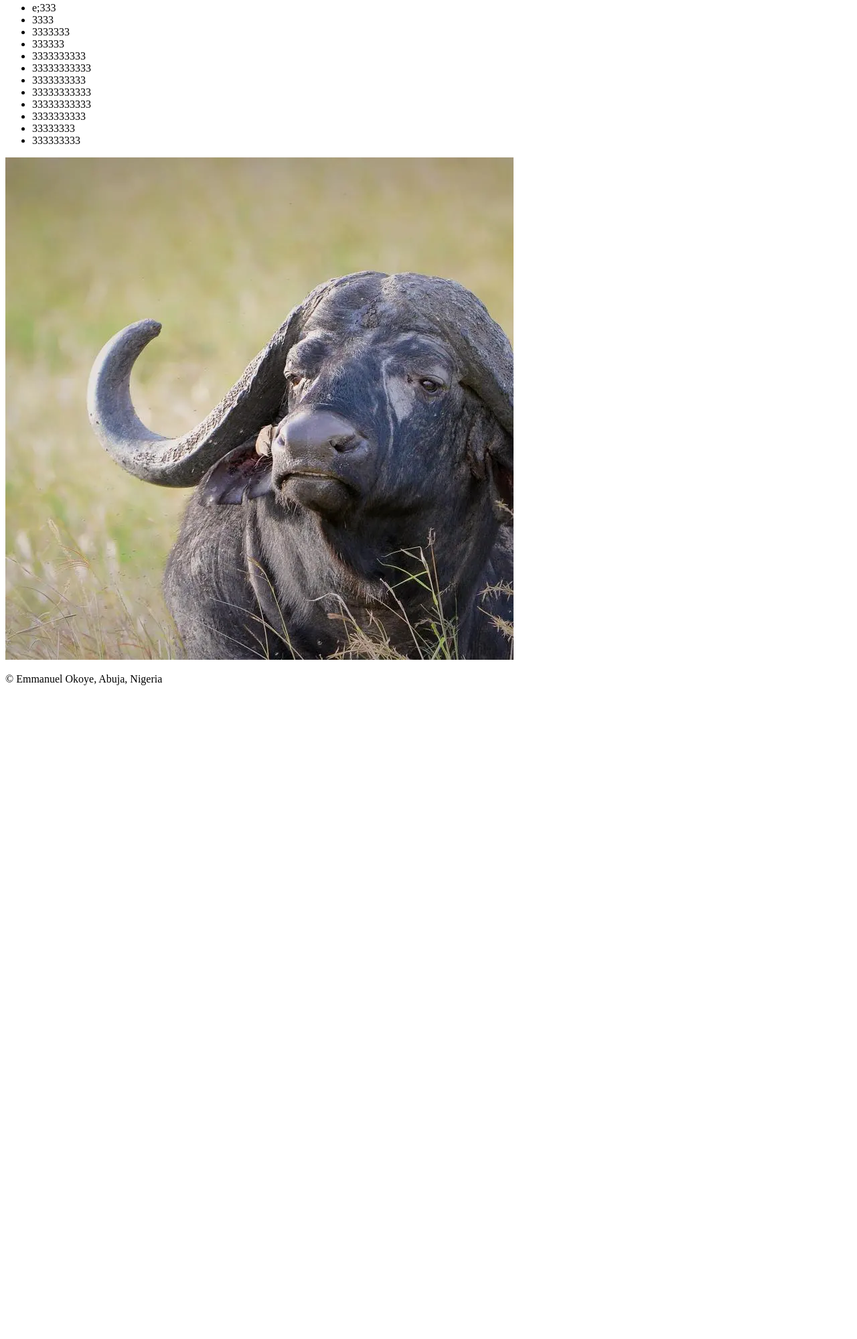
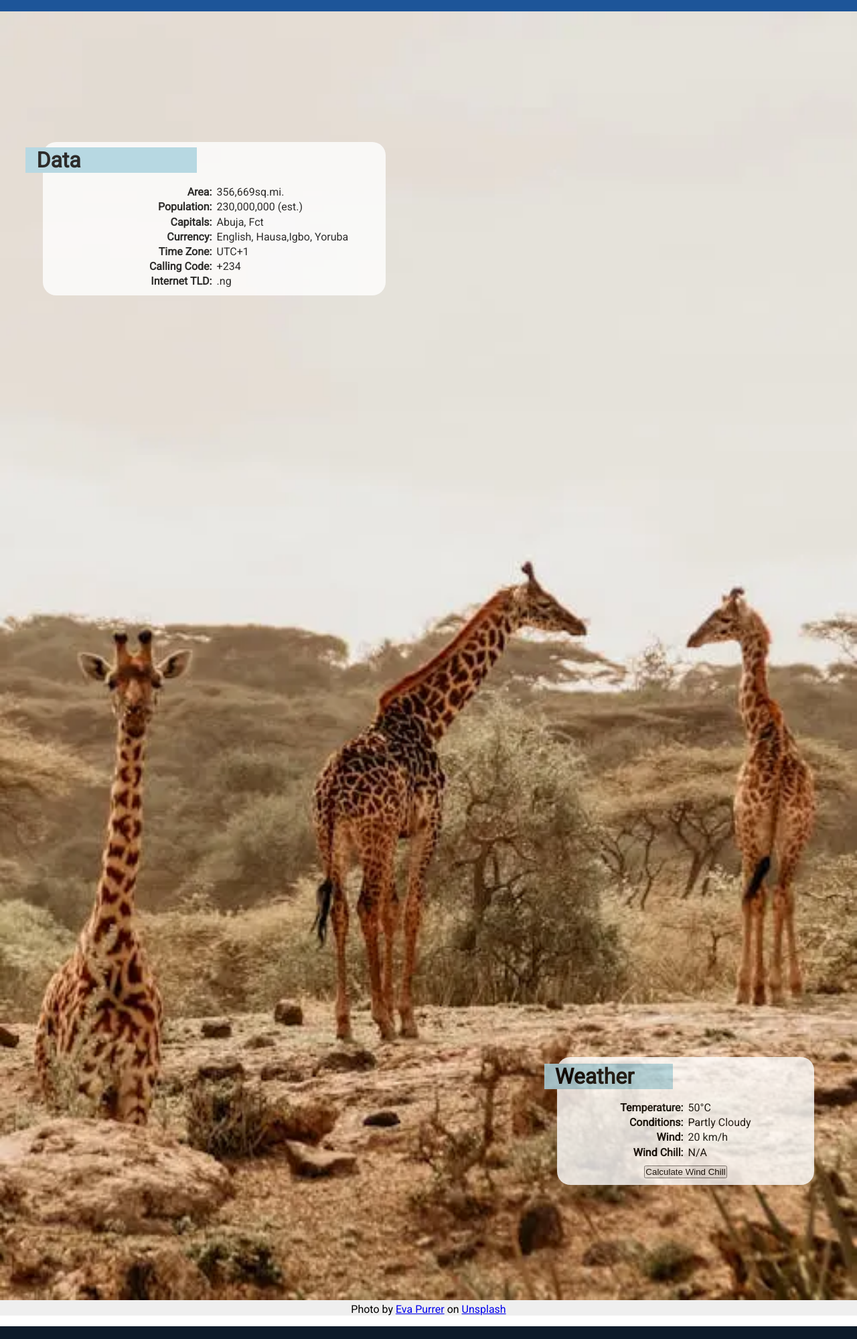
Before and after one commit to emmanuel2011-program/wdd131, a plain HTML site: page place.html in a window 1280 px wide. Shown: the part 124-2123 px from the top of the page at 67% size. Before the commit the page ends 1163 px from the top, so only its background shows below. Drawn offline with Linux system fonts and the light colour scheme.

Commit message:
edited items

```diff
--- a/place.html
+++ b/place.html
@@ -1,48 +1,94 @@
 <!DOCTYPE html>
 <html lang="en">
+<head>
+    <meta charset="utf-8">
+    <meta name="viewport" content="width=device-width, initial-scale=1">
+    <meta name="description" content="WDD 131 - Place Page for Okoye Emmanuel">
+    <meta name="author" content="Okoye Emmanuel">
+    <meta name="keywords" content="Okoye Emmanuel">
 
-<head>
-    <meta charset="UTF-8">
-    <meta name="viewport" content="width=device-width, initial-scale=1.0">
-    <meta name="description" content="This page shows temple pictures in an album">
-    <meta name="author" content="Okoye Emmanuel">
     <link rel="stylesheet" href="styles/place.css">
-    <link rel="stylesheet" href="styles/place-large.css" media="screen and (min-width:768px)">
-    <title>Temples Album</title>
-    <script src="scripts/place.js" defer></script>
+    <link rel="stylesheet" href="styles/place-large.css">
+
     <link rel="preconnect" href="https://fonts.googleapis.com">
     <link rel="preconnect" href="https://fonts.gstatic.com" crossorigin>
-    <link href="https://fonts.googleapis.com/css2?family=Roboto:ital,wght@0,100;0,400;1,100&display=swap" rel="stylesheet">
+    <link href="https://fonts.googleapis.com/css2?family=Roboto:wght@100;400&display=swap" rel="stylesheet">
+
+    <script src="scripts/place.js" defer></script>
+    <script src="scripts/getdates.js" defer></script>
+    <title>Place Page - Okoye Emmanuel</title>
 </head>
 <body>
     <header>
-        <h1>Kigali</h1>
+        <h1>Nigeria</h1>
     </header>
+
     <main>
-      <h2>Data</h2>
-      <nav class="items">
-        <ul>
-            <li>e;333</li>
-            <li>3333</li>
-            <li>3333333</li>
-            <li>333333</li>
-            <li>3333333333</li>
-            <li>33333333333</li>
-            <li>3333333333</li>
-            <li>33333333333</li>
-            <li>33333333333</li>
-            <li>3333333333</li>
-            <li>33333333</li>
-            <li>333333333</li>
-        </ul>
-      </nav>
-      <img src="images/bufallo.webp" alt="space gallaxies" class="cordgalaxy">
+        <figure>
+            <picture class="heroImage">
+                <source srcset="images/landscape-savannah.webp" media="(min-width: 550px)">
+                <img src="images/landscape-savannah.webp" width="499" height="750" alt="African Savannah Giraffe">
+            </picture>
+            <figcaption>Photo by <a href="https://www.pexels.com/@eva-purrer-1937326549/">Eva Purrer</a> on <a href="https://www.pexels.com/">Unsplash</a>
+            </figcaption>
+        </figure>
+
+        <div class="div">
+            <h2 class="item">
+                Data
+            </h2>
+
+            <p>Area:</p>
+            <span>356,669sq.mi.</span>
+
+            <p>Population:</p>
+            <span>230,000,000 (est.)</span>
+
+            <p>Capitals:</p>
+            <span>Abuja, Fct</span>
+
+            <p>Currency:</p>
+            <span>English, Hausa,Igbo, Yoruba</span>
+
+            <p>Time Zone:</p>
+            <span>UTC+1</span>
+
+            <p>Calling Code:</p>
+            <span>+234</span>
+
+            <p>Internet TLD:</p>
+            <span>.ng</span>
+        </div>
+
+        <div class="weather">
+            <h2>
+                Weather
+            </h2>
+
+            <!-- The <span> tag is much like the <div> element, but <div>
+                 is a block-level element and <span> is an inline element. -->
+            <p>Temperature:</p>
+            <span id="temp"></span>
+
+            <p>Conditions:</p>
+            <span id="condition">Partly Cloudy</span>
+
+            <p>Wind:</p>
+            <span id="wind">5 km/h</span>
+
+            <p>Wind Chill:</p>
+            <span id="chill">--</span>
+
+            <div id="chill-button">
+                <button>Calculate Wind Chill</button>
+            </div>
+        </div>
+
     </main>
+
     <footer>
-        <p>
-          &copy; <span id="currentyear"></span> Emmanuel Okoye, Abuja, Nigeria
-        </p>
-        <p id="lastModified"></p>
+        <p id="copywrite"></p>
+        <p id="modified"></p>
     </footer>
 </body>
 </html>
--- a/scripts/place.js
+++ b/scripts/place.js
@@ -0,0 +1,55 @@
+const temperature = 50;  // Test wind chill by setting this value to 51
+const wind = 20;
+const conditions = "Partly Cloudy";
+// let chill = "N/A";
+// document.getElementById("chill").innerHTML = "N/A";
+// console.log("Chill0 = " + chill);               // TODO DEBUG
+
+//-------------------------------------------------------------------------------------
+// https://www.backpacker.com/skills/how-to-calculate-wind-chill
+//
+// The National Weather Service’s formula to calculate wind chill is:
+// 35.74 + 0.6215T – 35.75(V0.16) + 0.4275T(V0.16).
+//
+// T represents air temperature in Fahrenheit
+// V represents wind speed in miles per hour.
+// (Humidity does not affect the overall wind chill enough to be considered a factor.)
+// The equation only works for temperatures at or below 50°F and gusts above 3 mph.
+//-------------------------------------------------------------------------------------
+
+function calculateWindChill(T, V) {
+    return 35.74 + (0.6215*T) - (35.75*(Math.pow(V, 0.16))) + (0.4275*T)*(Math.pow(V, 0.16));
+}
+
+// For Fun & Experience - Added "Calculate Wind Chill" button
+// if (temperature <= 50 && wind > 3) {
+//     chill = calculateWindChill(temperature, wind);
+// }
+
+document.getElementById("temp").innerHTML = temperature + "&deg;C";
+document.getElementById("condition").innerHTML = conditions;
+document.getElementById("wind").innerHTML = wind + " km/h";
+// Set initial chill string to be "N/A"
+document.getElementById("chill").innerHTML = "N/A";
+
+// const chill = calculateWindChill(temperature,wind);
+// document.getElementById("chill").innerText = chill.toFixed(2);
+
+document.getElementById("chill-button").addEventListener("click", () => {
+    // Calculate and update the "chill" value
+    let chill = "N/A";
+    document.getElementById("chill").innerHTML = chill;
+
+    // console.log("Chill1 = " + chill);           // TODO DEBUG
+    if (temperature <= 50 && wind > 3) {
+        chill = calculateWindChill(temperature, wind);
+        // console.log("Chill2 = " + chill);       // TODO DEBUG
+        const stringChill = String(chill.toFixed(2));
+        // console.log("Chill = " + stringChill);  // TODO DEBUG
+        document.getElementById("chill").innerHTML = String(chill.toFixed(2)) + "&deg;C";
+    } else {
+        // console.log("Chill3 = " + chill);       // TODO DEBUG
+        chill = "N/A"
+        document.getElementById("chill").innerHTML = chill;
+    }
+})
--- a/styles/place-large.css
+++ b/styles/place-large.css
@@ -0,0 +1,66 @@
+@media (min-width: 550px) {
+
+    /* h1 {
+        color: yellow;
+    } */
+
+    main {
+        position: relative;
+        padding: 0rem;
+        background-color: var(--accent_color2);
+    }
+
+    /* Common responsive .data & .weather class settings */
+    /* Requires parent (main) to have position: relative; */
+    .div, .weather {
+        position: absolute;
+        background-color: white;
+        opacity: 0.8; /* 0.8 opacity setting */
+        color: black;
+        border-radius: 20px;
+        padding: 4rem 5px 10px 5px;
+        margin: 0;
+    }
+
+    /* Responsive .data class */
+    .div {
+        top: 10%;
+        left: 5%;
+        width: 40%;
+    }
+
+    /* Responsive .weather class */
+    .weather {
+        bottom: 10%;
+        right: 5%;
+        width: 30%;
+    }
+
+    /* Seems easier to move H2 headers up from the bottom instead of down from the top */
+    .div h2{
+        background-color: lightblue;
+        color: black;
+        position: absolute;
+        right: 55%;
+        bottom: 80%;
+        width: 50%;
+        text-align: left;
+        padding: 0 0 0 1rem;
+    }
+
+    .weather h2{
+        background-color:lightblue;
+        color: black;
+        position: absolute;
+        right: 55%;
+        bottom: 75%;
+        width: 50%;
+        text-align: left;
+        padding: 0 0 0 1rem;
+    }
+
+    /* Added ::after pseudo element */
+    .weather h2::after {
+        display: none;
+    }
+}
--- a/styles/place.css
+++ b/styles/place.css
@@ -0,0 +1,118 @@
+:root {
+    --back_color1: #0D1B2A;
+    --back_color2: #1D5599;
+    --back_color3: #57849C;
+    --accent_color1: #7FC6DE;
+    --accent_color2: #EFEFEF;
+    --wild_red: #FF0000;
+}
+
+* {
+	margin: 0;
+	padding: 0;
+	box-sizing: border-box;
+}
+
+h1 {
+    font-size: 3rem;
+    text-align: center;
+}
+
+h2 {
+    font-size: 2rem;
+    text-align: center;
+    margin-top: 2rem;
+}
+
+body {
+    font-family: Roboto, sans-serif;
+}
+
+
+header {
+    background-color: var(--back_color2);
+    padding: 2rem;
+    color: white;
+    border: 10px solid var(--back_color2);
+}
+
+main {
+    position: relative;
+    padding: 0.1rem;
+    background-color: var(--accent_color2);
+
+}
+
+footer {
+    padding: 1rem;
+    color: white;
+    background-color: var(--back_color1);
+    text-align: center;
+}
+
+figcaption {
+    text-align: center;
+    margin-bottom: 1rem;
+}
+
+.div, .weather {
+    text-align: center;
+    margin-bottom: 2rem;
+    width: auto;
+}
+
+
+.div p, .weather p {
+    display: inline-block;
+    width: 45%;
+    margin: 0.1rem;
+    text-align: right;
+    font-weight: bold;
+
+}
+
+.div span, .weather span {
+    display: inline-block;
+    width: 45%;
+    margin: 0.1rem;
+    text-align: left;
+
+}
+
+/* https://www.iconfinder.com/icons/1530374/weather_day_sand_sandstorm_sun_icon */
+.weather h2::after {
+    content: url(../images/weather-icon.svg);
+    display: block;
+    width: 15%;
+    margin: auto;
+}
+
+.icon-img {
+    display: block;
+    margin: 0 auto;
+    width: 150%;
+}
+
+#chill-button {
+    text-align: center;
+    margin-top: 0.5rem;
+}
+
+.heroImage img{
+    /* margin: auto; */
+    width: 100%;
+    height: 100%;
+}
+
+
+
+.center {
+    display: block;
+    margin-left: auto;
+    margin-right: auto;
+    width: 50%;
+}
+
+.item {
+    padding-bottom: 1rem;
+}
```
Also changed, not shown: images/bufallo-Nigeria-234.jpg (added), images/bufallo-Nigeria-234.webp (renamed from images/bufallo.webp), images/free-photo-of-three-giraffes-in-african-savannah-landscape.jpeg (added), images/hero-small.webp (added), images/landscape-savannah.webp (added), images/templesPics.jpg (added), week03/responsive-mages.html (added), week03/styles/responsive-images.css (added).
